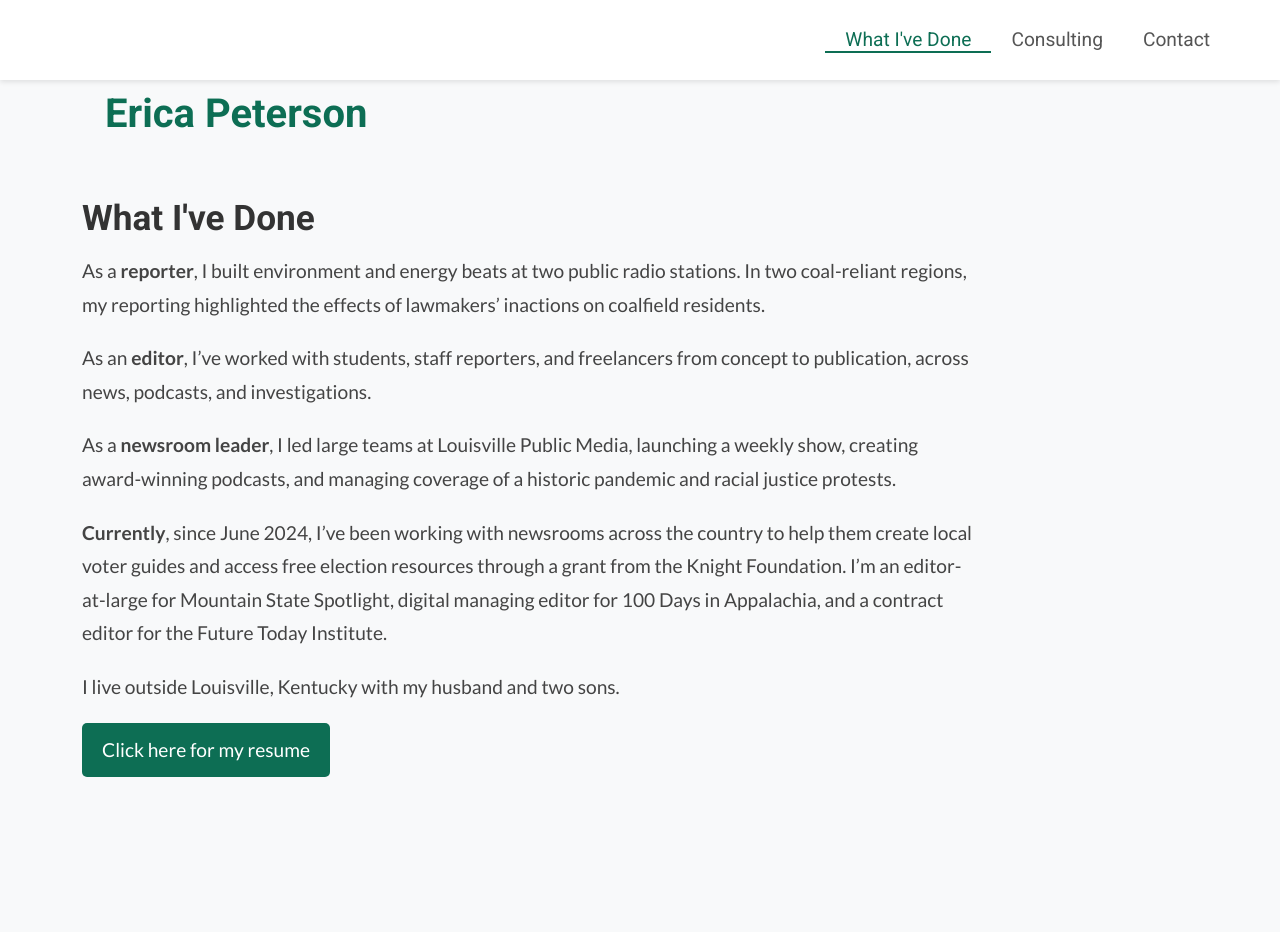
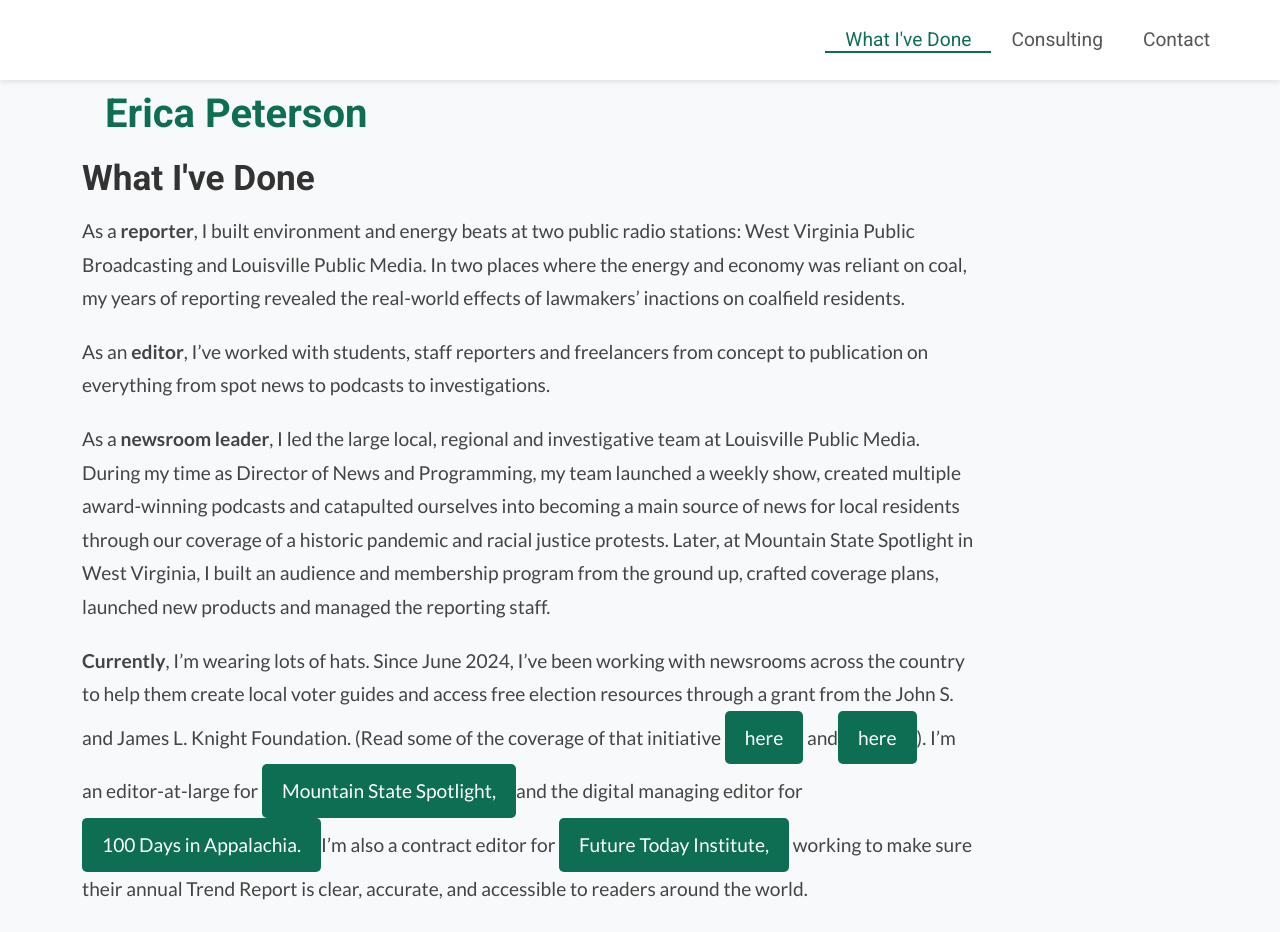
Before and after one commit to 255AM/ep, a React (Create React App) app: page /#/what-ive-done in a window 1280 px wide. Shown: the top 932 px of the page. Before the commit the page ends 857 px from the top, so only its background shows below. Built offline with nearby package versions, Linux system fonts and the light colour scheme.

Commit message:
fix robot fuckups

```diff
--- a/src/About.js
+++ b/src/About.js
@@ -9,16 +9,17 @@ const About = () => (
     </div>
     <div className="about-text">
       <p>
-        I’m an experienced reporter, editor, and newsroom leader who excels at elevating reporters’ work to serve readers and listeners.
-        During my time at nonprofit newsrooms, working in both radio and digital media, my work has been honored with an
+      I’m an experienced reporter, editor and newsroom leader who excels at elevating reporters’ work to serve readers and listeners.
+      During my time at nonprofit newsrooms, working in both radio and digital media, my work has been honored with an
         <a href="https://www.spj.org/sdxa13.asp" target="_blank" rel="noopener noreferrer"> SPJ Sigma Delta Chi award,</a>
         regional and national Edward R. Murrow awards, and a
         <a href="https://peabodyawards.com/award-profile/the-popes-long-con/" target="_blank" rel="noopener noreferrer"> Peabody Award.</a>
       </p>
       <p>
-        In 2024-2025, I’m interested in working with newsrooms to optimize their editorial processes, consult on topics from coverage plan creation to newsroom management,
-        and am available to advise and assist on special projects, including around the election.
-        I am also focused on shrinking news deserts across the country and improving the sustainability of journalism startups.
+      In 2024-2025, I’m interested in working with newsrooms to optimize their editorial processes, consult on topics from coverage plan creation to newsroom management,
+      and am available to advise and pinch hit on special projects, including around the election. As someone who has spent their entire career in local news,
+      I’m also interested in working to shrink news deserts across the country — and crucially, studying how to improve the sustainability of the
+      newest crop of journalism startups by researching and generating actionable steps for both reporters and editors to take when it comes to newsroom culture.
       </p>
     </div>
   </div>
--- a/src/WhatIveDone.js
+++ b/src/WhatIveDone.js
@@ -5,23 +5,30 @@ const WhatIveDone = () => (
     <div className="about-text">
       <h2>What I've Done</h2>
       <p>
-        As a <strong>reporter</strong>, I built environment and energy beats at two public radio stations. In two coal-reliant regions, my reporting highlighted the
-        effects of lawmakers’ inactions on coalfield residents.
+        As a <strong>reporter</strong>, I built environment and energy beats at two public radio stations: West Virginia Public Broadcasting and Louisville Public Media. In two places where the
+        energy and economy was reliant on coal, my years of reporting revealed the real-world effects of lawmakers’ inactions on coalfield residents.
       </p>
       <p>
-        As an <strong>editor</strong>, I’ve worked with students, staff reporters, and freelancers from concept to publication, across news, podcasts, and investigations.
+        As an <strong>editor</strong>, I’ve worked with students, staff reporters and freelancers from concept to publication on everything from spot news to podcasts to investigations.
       </p>
       <p>
-        As a <strong>newsroom leader</strong>, I led large teams at Louisville Public Media, launching a weekly show, creating award-winning podcasts, and managing
-        coverage of a historic pandemic and racial justice protests.
+        As a <strong>newsroom leader</strong>,  I led the large local, regional and investigative team at
+        Louisville Public Media. During my time as Director of News and Programming, my team launched a weekly show, created multiple award-winning podcasts and catapulted
+        ourselves into becoming a main source of news for local residents through our coverage of a historic pandemic and racial justice protests. Later, at Mountain State Spotlight
+        in West Virginia, I built an audience and membership program from the ground up, crafted coverage plans, launched new products and managed the reporting staff.
       </p>
       <p>
-        <strong>Currently</strong>, since June 2024, I’ve been working with newsrooms across the country to help them create local voter guides and access free election resources through a grant from the Knight Foundation. I’m an editor-at-large for Mountain State Spotlight, digital managing editor for 100 Days in Appalachia, and a contract editor for the Future Today Institute.
+        <strong>Currently</strong>, I’m wearing lots of hats. Since June 2024, I’ve been working with newsrooms across the country to help them create local
+        voter guides and access free election resources through a grant from the John S. and James L. Knight Foundation. (Read some of the coverage of that
+        initiative <a href="https://rjionline.org/news/key-questions-to-consider-when-building-voter-guides/" target="_blank" rel="noopener noreferrer" className="btn">here</a> and
+        <a href="https://www.ire.org/product/ire-journal-q3-2024/" target="_blank" rel="noopener noreferrer" className="btn">here</a>). I’m an editor-at-large for <a href="https://mountainstatespotlight.org/" target="_blank" rel="noopener noreferrer" className="btn">Mountain State Spotlight,</a>
+        and the digital managing editor for <a href="https://www.100daysinappalachia.com/" target="_blank" rel="noopener noreferrer" className="btn">100 Days in Appalachia. </a>
+        I’m also a contract editor for <a href="https://futuretodayinstitute.com/" target="_blank" rel="noopener noreferrer" className="btn">Future Today Institute,</a> working to make sure their annual Trend Report is clear, accurate, and accessible to readers around the world.
       </p>
       <p>
         I live outside Louisville, Kentucky with my husband and two sons.
       </p>
-      <p><a href="/resume.pdf" target="_blank" rel="noopener noreferrer" className="btn">Click here for my resume</a></p>
+      <p><a href="public/resume.pdf" target="_blank" rel="noopener noreferrer" className="btn">Click here for my resume</a></p>
     </div>
   </div>
 );
```
Also changed, not shown: 1 other file (tests, documents, lock files or other folders).
